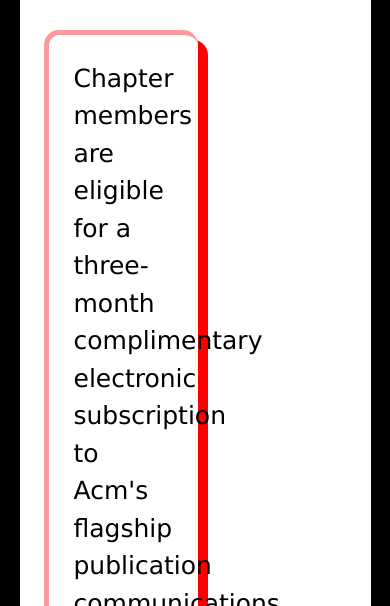
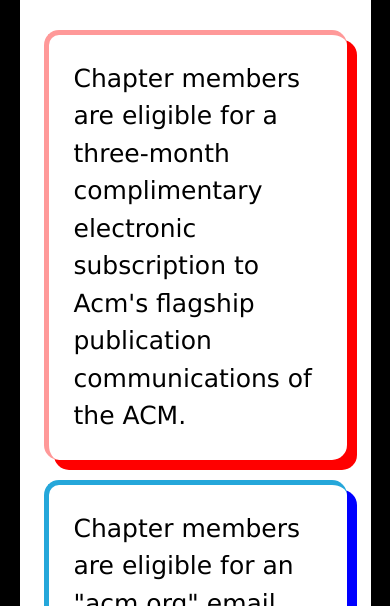
Before and after one commit to GanapathiSurya/ACM, a plain HTML site: page index.html in a window 390 px wide. Shown: the part 238-844 px from the top of the page. Drawn offline with Linux system fonts and the light colour scheme.

Commit message:
Update membership.css

```diff
--- a/membership.css
+++ b/membership.css
@@ -41,6 +41,17 @@ body{
 
 }
 }
+
+@media screen and (max-width:800px)
+{
+.membership-container-li
+{
+	width:100%;
+     padding: 25px;
+     margin-bottom: 20px;
+
+}
+}
 /* latin-ext */
 @font-face {
   font-family: 'BioRhyme Expanded';
```
